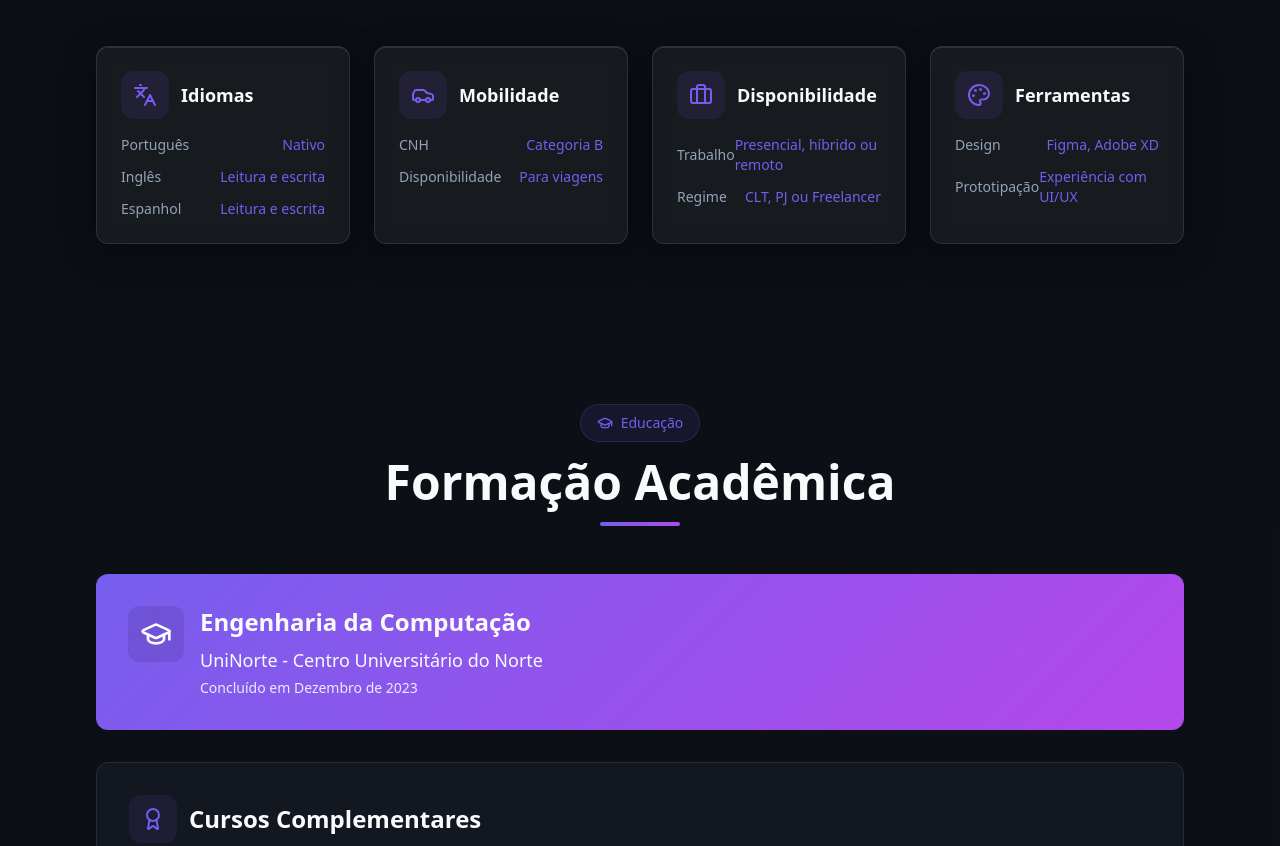
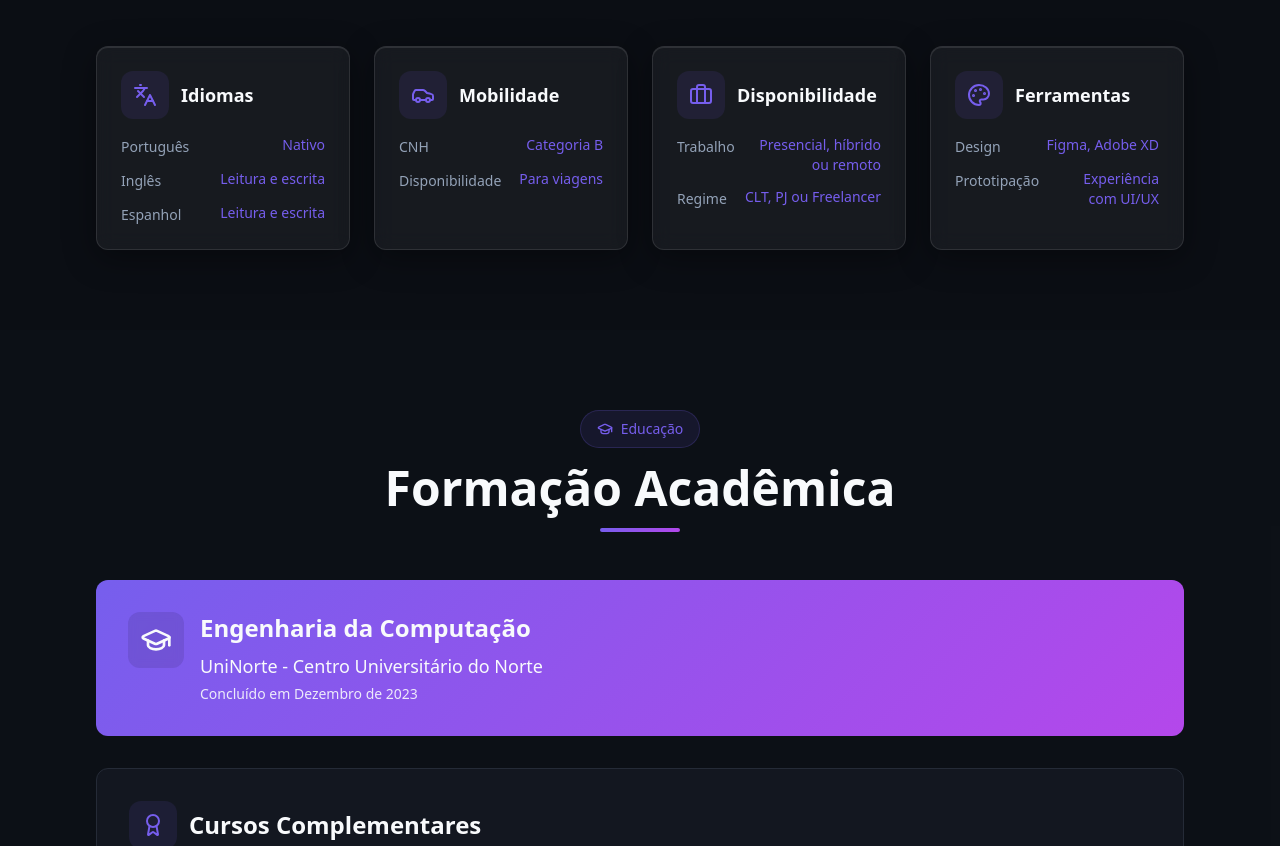
Before and after one commit to augusto49/Portfolio-Aug, a React (Vite) app: page / in a window 1280 px wide. Shown: the part 6841-7687 px from the top of the page. Built offline with nearby package versions, Linux system fonts and the light colour scheme; the HTML template or start-up script is replaced by a standard one.

Commit message:
alinhamento info

```diff
--- a/src/components/AdditionalInfo.tsx
+++ b/src/components/AdditionalInfo.tsx
@@ -105,15 +105,15 @@ const AdditionalInfo = () => {
                     {info.items.map((item, iIdx) => (
                       <motion.div
                         key={iIdx}
-                        className="flex justify-between items-center text-sm"
+                        className="flex justify-between items-start text-sm gap-4"
                         initial={{ opacity: 0, x: -10 }}
                         animate={inView ? { opacity: 1, x: 0 } : {}}
                         transition={{ delay: idx * 0.1 + iIdx * 0.05 + 0.5 }}
                       >
-                        <span className="text-muted-foreground">
+                        <span className="text-muted-foreground shrink-0 mt-0.5">
                           {item.label}
                         </span>
-                        <span className="font-medium text-primary">
+                        <span className="font-medium text-primary text-right">
                           {item.value}
                         </span>
                       </motion.div>
```
